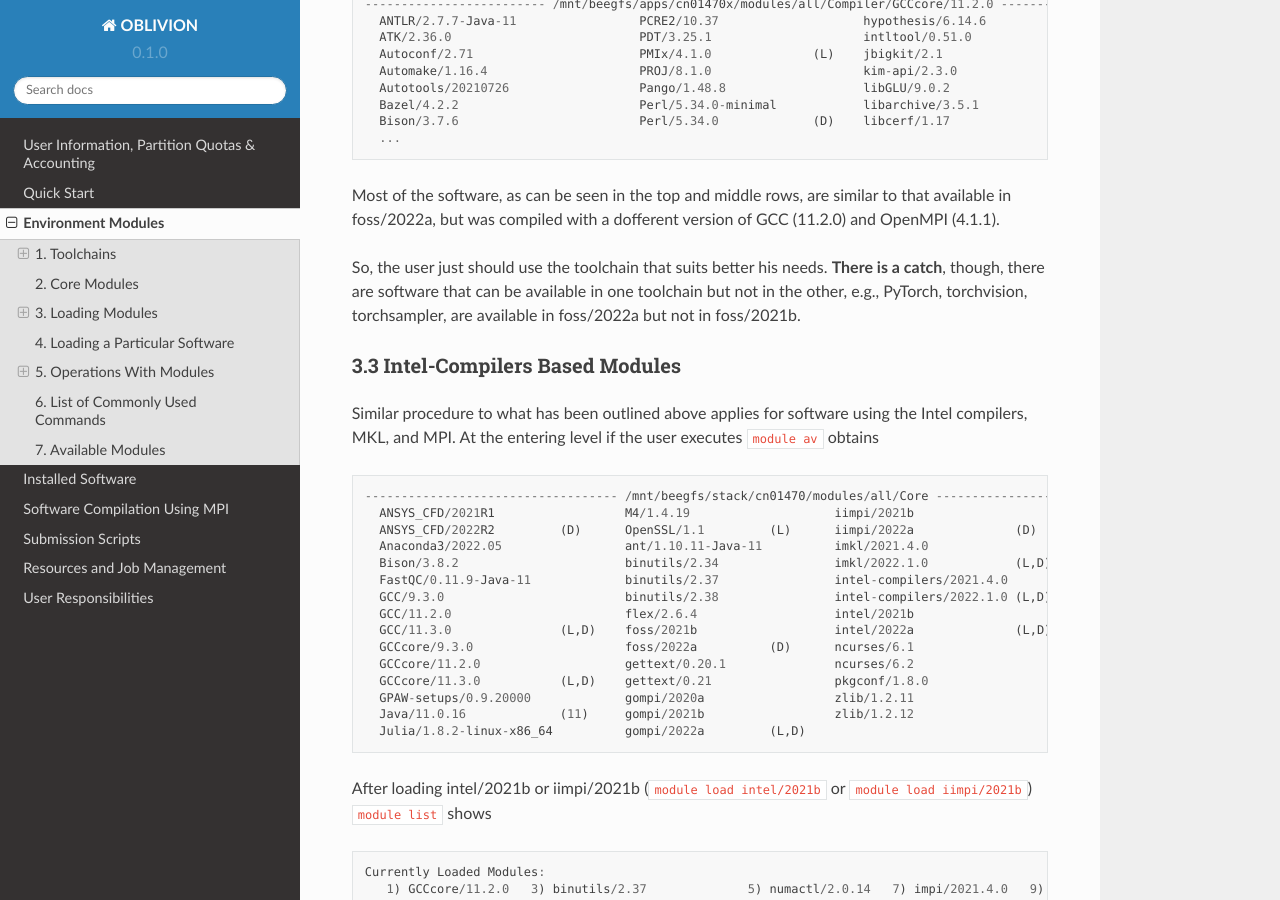
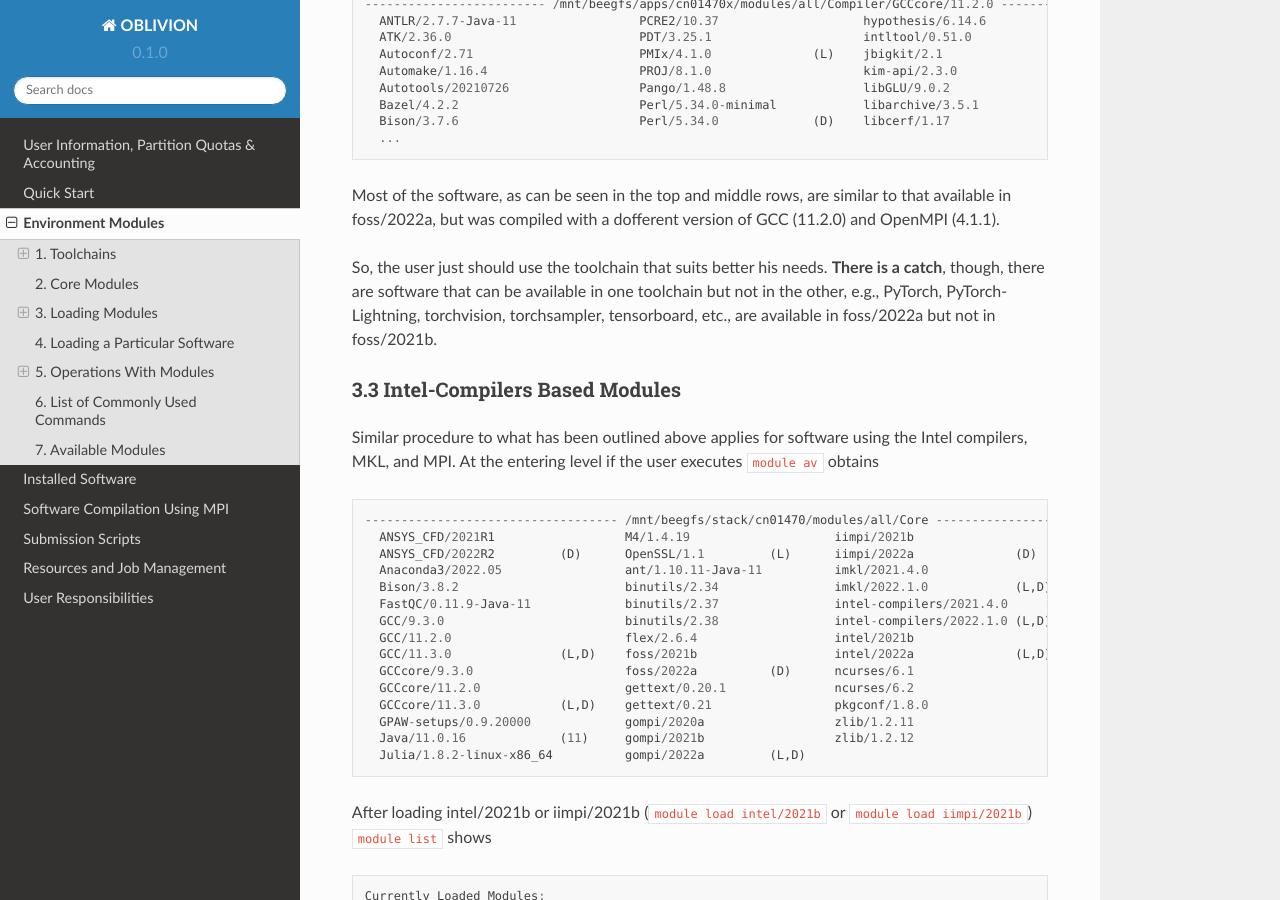
Before and after one commit to mavillez/Oblivion, a Sphinx documentation site: the page built from docs/source/modules.rst, in a window 1280 px wide and 900 px high, scrolled down 9434 px. Built offline with Sphinx 7.4.7 and the Read the Docs theme 2.0.0, drawn with Linux system fonts in a browser that asks for light colours.

Commit message:
Update modules.rst

```diff
--- a/docs/source/modules.rst
+++ b/docs/source/modules.rst
@@ -470,7 +470,7 @@ and the available modules are (``module av``)
 
 Most of the software, as can be seen in the top and middle rows, are similar to that available in foss/2022a, but was compiled with a dofferent version of GCC (11.2.0) and OpenMPI (4.1.1).
 
-So, the user just should use the toolchain that suits better his needs. **There is a catch**, though, there are software that can be available in one toolchain but not in the other, e.g., PyTorch, torchvision, torchsampler, are available in foss/2022a but not in foss/2021b.
+So, the user just should use the toolchain that suits better his needs. **There is a catch**, though, there are software that can be available in one toolchain but not in the other, e.g., PyTorch, PyTorch-Lightning, torchvision, torchsampler, tensorboard, etc., are available in foss/2022a but not in foss/2021b.
 
 
 3.3 Intel-Compilers Based Modules
```
